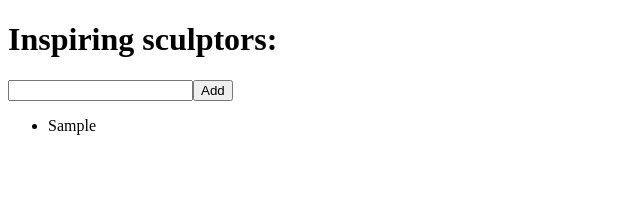
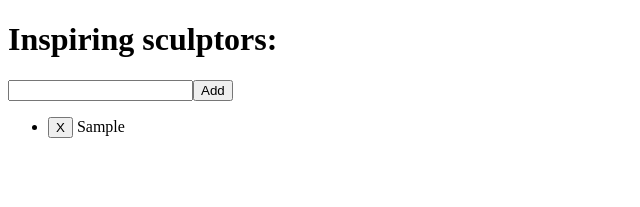
Before and after one commit to gman4161/ReactInitiativeTrackerDND, a Next.js app: page / in a window 1280 px wide. Both pictures are taken after typing "Sample" into the empty fields and a click on the button "Add". Shown: the top 207 px of the page, without its empty margins (0-640 px from the left). Built offline with nearby package versions, Linux system fonts and the light colour scheme.

Commit message:
working add and delete buttons
Need to add an initiative box, sort the list by initiative, create a working rounds system, add an effects box with round timer, make it look pretty

```diff
--- a/app/page.tsx
+++ b/app/page.tsx
@@ -18,16 +18,25 @@ export default function Home() {
     />
 
     <button onClick={() => {
-        setArtists([      //@ts-ignore
-          ...artists,   //@ts-ignore
+        setArtists([          //@ts-ignore
+          ...artists,         //@ts-ignore
           { id: nextId++, name: name }
         ]);
         setName("");
     }}>Add</button>
 
     <ul>
-      {artists.map(artist => (      //@ts-ignore
-        <li key={artist.id}>{artist.name}</li>
+      {artists.map(artist => (              //@ts-ignore
+        <li key={artist.id}>
+        <button                             //@ts-ignore
+          onClick={() => {
+            setArtists(artists.filter(s =>  //@ts-ignore
+              s.id != artist.id
+            ))
+          }}
+        >X</button>                       {/**@ts-ignore*/}
+          {artist.name+"\t\t\t"}
+        </li>
       ))}
     </ul>
 
```
